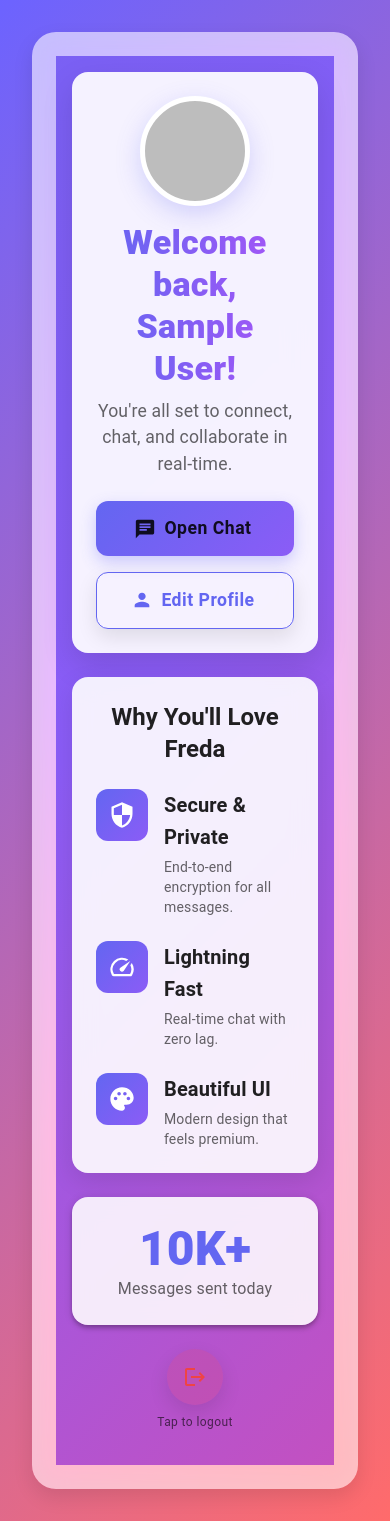
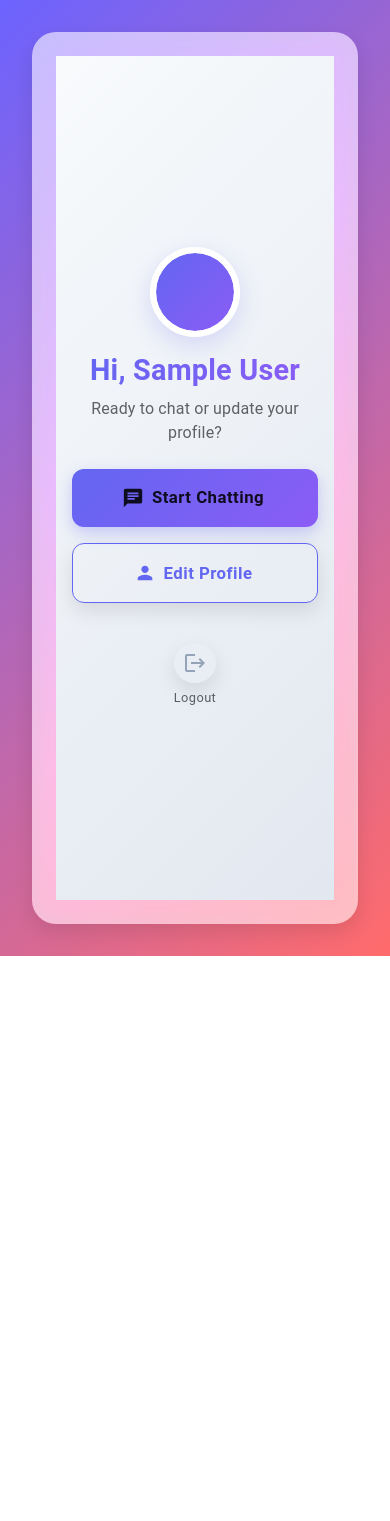
Before and after one commit to Ricky133-arch/Freda-frontend, a React (Vite) app: page /welcome in a window 390 px wide. After the commit the page ends 956 px from the top, so only its background shows below. Built offline with nearby package versions, Linux system fonts and the light colour scheme; sample sign-in values are in the browser's storage.

Commit message:
Redesign Welcome: sleek, responsive, minimal, perfect on all devices

```diff
--- a/src/components/Welcome.jsx
+++ b/src/components/Welcome.jsx
@@ -3,22 +3,10 @@
 import { useNavigate } from "react-router-dom";
 import { AuthContext } from "../context/AuthContext";
 import { motion } from "framer-motion";
-import {
-  Button,
-  Typography,
-  Box,
-  Avatar,
-  Chip,
-  Divider,
-  IconButton,
-  Paper,
-} from "@mui/material";
+import { Button, Typography, Box, Avatar, IconButton } from "@mui/material";
 import LogoutIcon from "@mui/icons-material/Logout";
 import ChatIcon from "@mui/icons-material/Chat";
 import PersonIcon from "@mui/icons-material/Person";
-import SecurityIcon from "@mui/icons-material/Security";
-import SpeedIcon from "@mui/icons-material/Speed";
-import PaletteIcon from "@mui/icons-material/Palette";
 
 export default function Welcome() {
   const { user, logout } = useContext(AuthContext);
@@ -30,63 +18,25 @@
     navigate("/", { replace: true });
   };
 
-  const features = [
-    {
-      icon: <SecurityIcon sx={{ fontSize: 28 }} />,
-      title: "Secure & Private",
-      desc: "End-to-end encryption for all messages.",
-    },
-    {
-      icon: <SpeedIcon sx={{ fontSize: 28 }} />,
-      title: "Lightning Fast",
-      desc: "Real-time chat with zero lag.",
-    },
-    {
-      icon: <PaletteIcon sx={{ fontSize: 28 }} />,
-      title: "Beautiful UI",
-      desc: "Modern design that feels premium.",
-    },
-  ];
-
   return (
     <Box
       sx={{
         minHeight: "100vh",
-        background: "linear-gradient(135deg, #6366f1 0%, #8b5cf6 50%, #ec4899 100%)",
-        backgroundSize: "200% 200%",
-        animation: "gradientShift 15s ease infinite",
-        p: { xs: 2, sm: 3 },
+        background: "linear-gradient(135deg, #f8fafc 0%, #e2e8f0 100%)",
         display: "flex",
         flexDirection: "column",
-        gap: 3,
+        justifyContent: "center",
+        alignItems: "center",
+        p: { xs: 2, sm: 3, md: 4 },
+        gap: { xs: 3, sm: 4 },
       }}
     >
-      <style>
-        {`
-          @keyframes gradientShift {
-            0% { background-position: 0% 50%; }
-            50% { background-position: 100% 50%; }
-            100% { background-position: 0% 50%; }
-          }
-        `}
-      </style>
-
-      {/* Header Card */}
+      {/* Avatar + Name */}
       <motion.div
-        initial={{ opacity: 0, y: -30 }}
-        animate={{ opacity: 1, y: 0 }}
-        transition={{ duration: 0.6 }}
-      >
-        <Paper
-          elevation={8}
-          sx={{
-            p: { xs: 3, sm: 4 },
-            borderRadius: 4,
-            background: "rgba(255, 255, 255, 0.92)",
-            backdropFilter: "blur(16px)",
-            boxShadow: "0 12px 32px rgba(0,0,0,0.12)",
-            textAlign: "center",
-          }}
+        initial={{ scale: 0.9, opacity: 0 }}
+        animate={{ scale: 1, opacity: 1 }}
+        transition={{ duration: 0.5 }}
+        style={{ textAlign: "center" }}
       >
         <Avatar
           src={
@@ -96,74 +46,107 @@
           }
           alt={user?.name}
           sx={{
-              width: 110,
-              height: 110,
+            width: { xs: 90, sm: 110, md: 130 },
+            height: { xs: 90, sm: 110, md: 130 },
             mx: "auto",
             mb: 2,
-              border: "5px solid white",
-              boxShadow: "0 8px 24px rgba(99, 102, 241, 0.25)",
+            border: "6px solid white",
+            boxShadow: "0 8px 25px rgba(99, 102, 241, 0.2)",
+            bgcolor: "transparent",
           }}
         >
           {!user?.profilePhoto && (
-              <div className="bg-gradient-to-br from-indigo-500 to-purple-600 w-full h-full rounded-full" />
+            <div
+              style={{
+                background: "linear-gradient(135deg, #6366f1, #8b5cf6)",
+                width: "100%",
+                height: "100%",
+                borderRadius: "50%",
+              }}
+            />
           )}
         </Avatar>
 
         <Typography
           variant="h4"
           sx={{
-              fontWeight: 800,
-              background: "linear-gradient(90deg, #6366f1, #a855f7)",
+            fontWeight: 700,
+            background: "linear-gradient(90deg, #6366f1, #8b5cf6)",
             backgroundClip: "text",
             WebkitBackgroundClip: "text",
             color: "transparent",
-              mb: 1,
+            fontSize: { xs: "1.8rem", sm: "2.2rem", md: "2.5rem" },
           }}
         >
-            Welcome back, {user?.name || "User"}!
+          Hi, {user?.name || "User"}
         </Typography>
 
-          <Typography variant="body1" color="text.secondary" sx={{ mb: 3, fontSize: "1.1rem" }}>
-            You're all set to connect, chat, and collaborate in real-time.
+        <Typography
+          variant="body1"
+          color="text.secondary"
+          sx={{
+            mt: 1,
+            fontSize: { xs: "1rem", sm: "1.1rem" },
+            maxWidth: 400,
+          }}
+        >
+          Ready to chat or update your profile?
         </Typography>
+      </motion.div>
 
-          <Box sx={{ display: "flex", gap: 2, justifyContent: "center", flexWrap: "wrap" }}>
+      {/* Action Buttons */}
+      <motion.div
+        initial={{ y: 20, opacity: 0 }}
+        animate={{ y: 0, opacity: 1 }}
+        transition={{ duration: 0.5, delay: 0.2 }}
+        style={{
+          display: "flex",
+          gap: "16px",
+          flexWrap: "wrap",
+          justifyContent: "center",
+          width: "100%",
+          maxWidth: 480,
+        }}
+      >
         <Button
           component={motion.button}
-              whileHover={{ scale: 1.05 }}
-              whileTap={{ scale: 0.98 }}
+          whileHover={{ scale: 1.04 }}
+          whileTap={{ scale: 0.96 }}
           variant="contained"
           size="large"
           startIcon={<ChatIcon />}
           onClick={() => navigate("/chat/default-chat")}
           sx={{
-                px: 4,
-                py: 1.5,
+            flex: { xs: "1 1 100%", sm: "1 1 45%" },
+            py: 1.8,
             borderRadius: 3,
             fontWeight: 600,
-                fontSize: "1.1rem",
+            fontSize: "1.05rem",
             background: "linear-gradient(135deg, #6366f1, #8b5cf6)",
             boxShadow: "0 6px 16px rgba(99, 102, 241, 0.3)",
             textTransform: "none",
+            "&:hover": {
+              background: "linear-gradient(135deg, #5b5ce0, #7c3aed)",
+            },
           }}
         >
-              Open Chat
+          Start Chatting
         </Button>
 
         <Button
           component={motion.button}
-              whileHover={{ scale: 1.05 }}
-              whileTap={{ scale: 0.98 }}
+          whileHover={{ scale: 1.04 }}
+          whileTap={{ scale: 0.96 }}
           variant="outlined"
           size="large"
           startIcon={<PersonIcon />}
           onClick={() => navigate("/profile")}
           sx={{
-                px: 4,
-                py: 1.5,
+            flex: { xs: "1 1 100%", sm: "1 1 45%" },
+            py: 1.8,
             borderRadius: 3,
             fontWeight: 600,
-                fontSize: "1.1rem",
+            fontSize: "1.05rem",
             borderColor: "#6366f1",
             color: "#6366f1",
             textTransform: "none",
@@ -175,114 +158,35 @@
         >
           Edit Profile
         </Button>
-          </Box>
-        </Paper>
       </motion.div>
 
-      {/* Features Section */}
+      {/* Logout */}
       <motion.div
-        initial={{ opacity: 0, y: 20 }}
-        animate={{ opacity: 1, y: 0 }}
-        transition={{ duration: 0.6, delay: 0.2 }}
-      >
-        <Paper
-          elevation={6}
-          sx={{
-            p: { xs: 3, sm: 4 },
-            borderRadius: 4,
-            background: "rgba(255, 255, 255, 0.9)",
-            backdropFilter: "blur(12px)",
-            boxShadow: "0 8px 24px rgba(0,0,0,0.1)",
-          }}
-        >
-          <Typography variant="h5" sx={{ fontWeight: 700, mb: 3, textAlign: "center" }}>
-            Why You'll Love Freda
-          </Typography>
-
-          <Box sx={{ display: "flex", flexDirection: "column", gap: 3 }}>
-            {features.map((feature, index) => (
-              <motion.div
-                key={index}
-                initial={{ opacity: 0, x: -20 }}
-                animate={{ opacity: 1, x: 0 }}
-                transition={{ duration: 0.4, delay: index * 0.1 }}
-                whileHover={{ x: 8 }}
-              >
-                <Box sx={{ display: "flex", alignItems: "flex-start", gap: 2 }}>
-                  <Box
-                    sx={{
-                      p: 1.5,
-                      borderRadius: 3,
-                      background: "linear-gradient(135deg, #6366f1, #8b5cf6)",
-                      color: "white",
-                      display: "flex",
-                      alignItems: "center",
-                      justifyContent: "center",
-                    }}
-                  >
-                    {feature.icon}
-                  </Box>
-                  <Box>
-                    <Typography variant="h6" sx={{ fontWeight: 600, mb: 0.5 }}>
-                      {feature.title}
-                    </Typography>
-                    <Typography variant="body2" color="text.secondary">
-                      {feature.desc}
-                    </Typography>
-                  </Box>
-                </Box>
-              </motion.div>
-            ))}
-          </Box>
-        </Paper>
-      </motion.div>
-
-      {/* Stats / Fun Fact */}
-      <motion.div
-        initial={{ opacity: 0, scale: 0.95 }}
-        animate={{ opacity: 1, scale: 1 }}
+        initial={{ opacity: 0 }}
+        animate={{ opacity: 1 }}
         transition={{ duration: 0.5, delay: 0.4 }}
       >
-        <Paper
-          elevation={4}
-          sx={{
-            p: 3,
-            borderRadius: 4,
-            background: "rgba(255, 255, 255, 0.88)",
-            backdropFilter: "blur(10px)",
-            textAlign: "center",
-          }}
-        >
-          <Typography variant="h3" sx={{ fontWeight: 800, color: "#6366f1" }}>
-            10K+
-          </Typography>
-          <Typography variant="body1" color="text.secondary">
-            Messages sent today
-          </Typography>
-        </Paper>
-      </motion.div>
-
-      {/* Logout (Bottom Fixed) */}
-      <Box sx={{ mt: "auto", textAlign: "center", pb: 2 }}>
         <IconButton
-          component={motion.button}
-          whileHover={{ scale: 1.1 }}
-          whileTap={{ scale: 0.9 }}
           onClick={handleLogout}
           sx={{
-            bgcolor: "rgba(239, 68, 68, 0.15)",
+            mt: 2,
+            color: "#94a3b8",
+            "&:hover": {
               color: "#ef4444",
-            width: 56,
-            height: 56,
-            "&:hover": { bgcolor: "rgba(239, 68, 68, 0.25)" },
+              bgcolor: "rgba(239, 68, 68, 0.08)",
+            },
           }}
         >
           <LogoutIcon />
         </IconButton>
-        <Typography variant="caption" color="text.secondary" sx={{ display: "block", mt: 1 }}>
-          Tap to logout
+        <Typography
+          variant="caption"
+          color="text.secondary"
+          sx={{ display: "block", mt: 0.5, fontSize: "0.8rem" }}
+        >
+          Logout
         </Typography>
-      </Box>
+      </motion.div>
     </Box>
   );
 }
```
Lines whose indentation alone changed are shown as unchanged.
